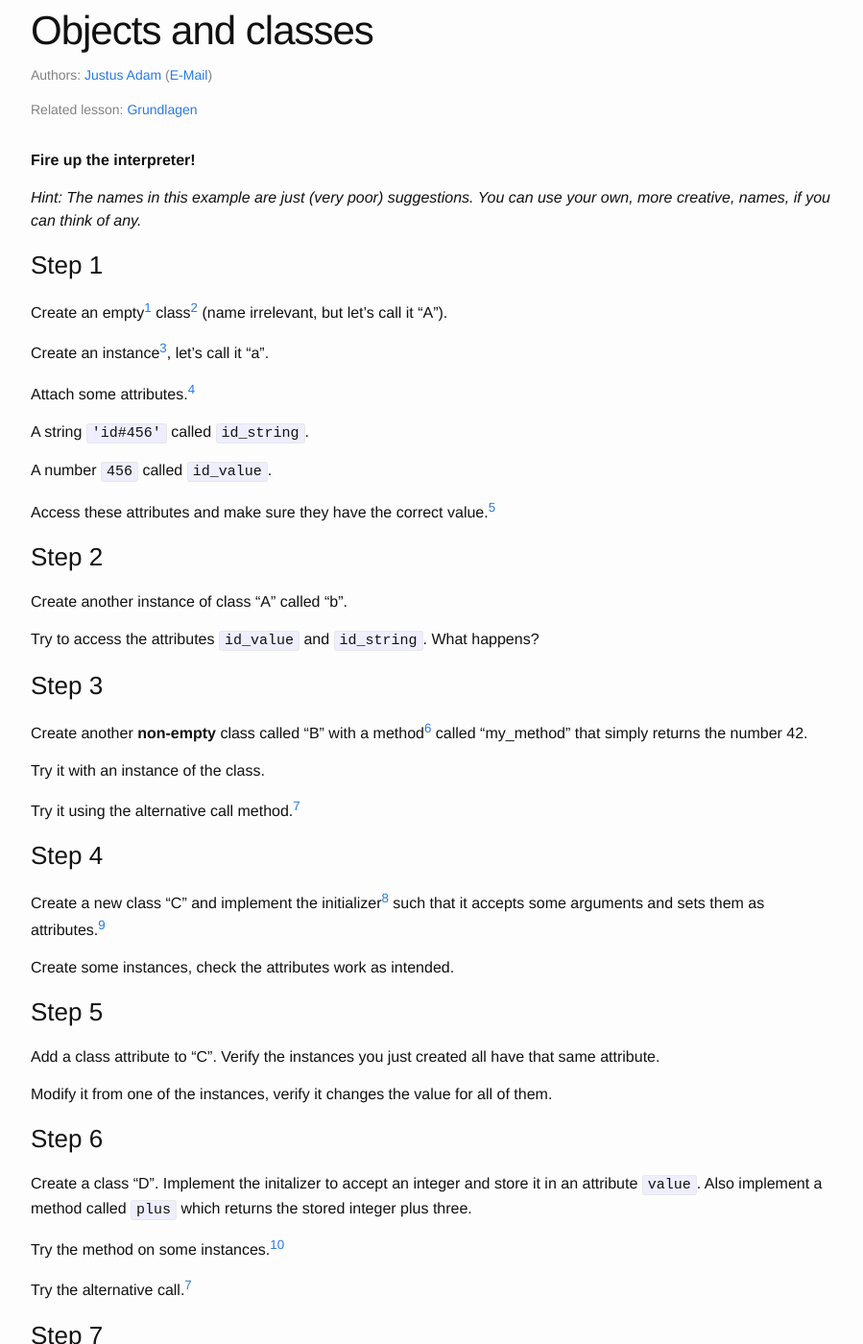
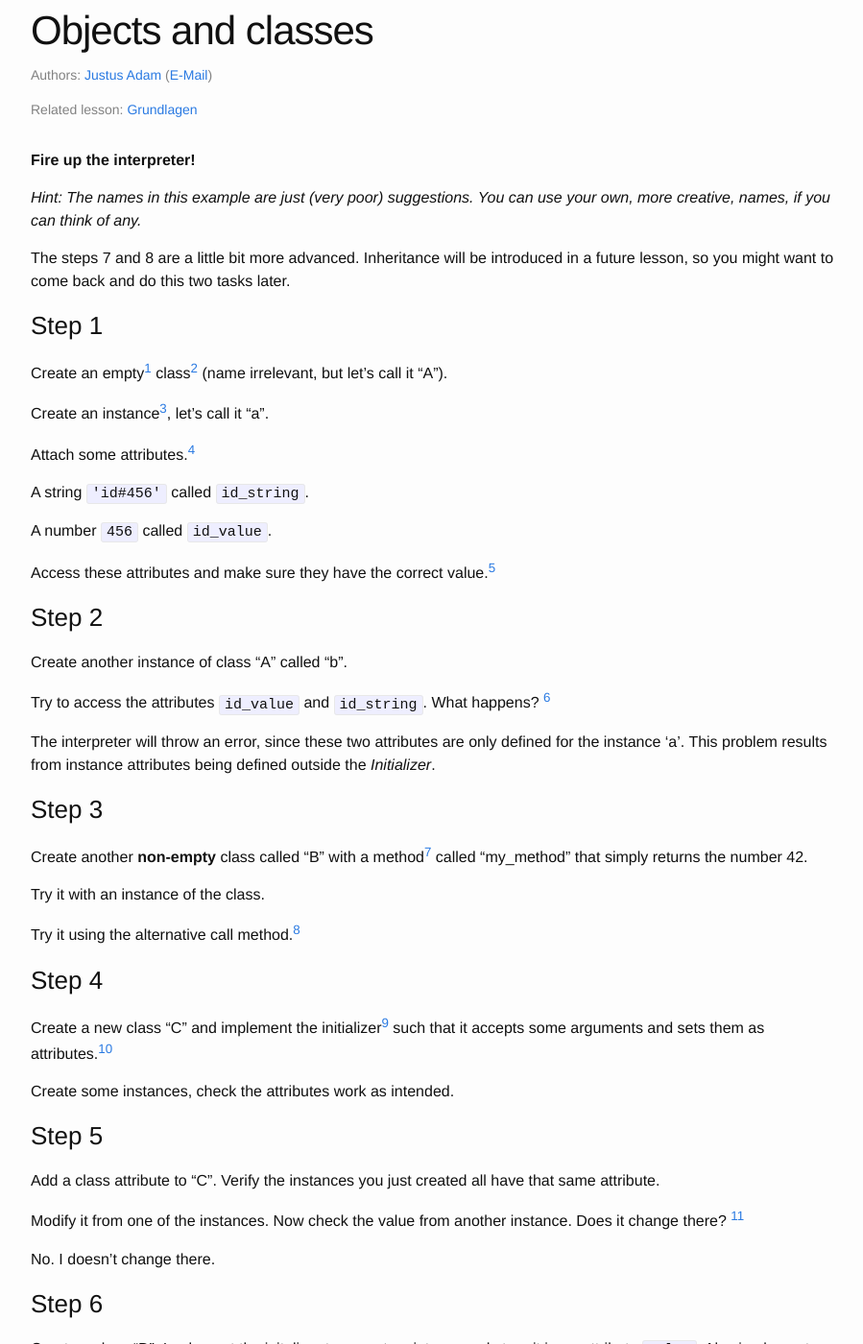
Before and after one commit to fsr/python-lessons, a Jekyll site: the page built from _exercises/oo-prog.md, in a window 1280 px wide and 1400 px high, scrolled down 199 px. Shown: the whole window at 96% size, without its empty margins (188-1087 px from the left). Built offline with Jekyll 4.4.1, drawn with Linux system fonts in a browser that asks for light colours.

Commit message:
add hints and corrected step 5.

```diff
--- a/_exercises/oo-prog.md
+++ b/_exercises/oo-prog.md
@@ -9,6 +9,8 @@ lesson: 2
 __Fire up the interpreter!__
 
 *Hint: The names in this example are just (very poor) suggestions. You can use your own, more creative, names, if you can think of any.*
+
+The steps 7 and 8 are a little bit more advanced. Inheritance will be introduced in a future lesson, so you might want to come back and do this two tasks later.
 
 ### Step 1
 
@@ -43,7 +45,10 @@ Access these attributes and make sure they have the correct value.[^access_attr]
 
 Create another instance of class "A" called "b".
 
-Try to access the attributes `id_value` and `id_string`. What happens?
+Try to access the attributes `id_value` and `id_string`. What happens? [^err]
+
+[^err]:
+  The interpreter will throw an error, since these two attributes are only defined for the instance 'a'. This problem results from instance attributes being defined outside the *Initializer*.
 
 ### Step 3
 
@@ -81,7 +86,10 @@ Create some instances, check the attributes work as intended.
 
 Add a class attribute to "C". Verify the instances you just created all have that same attribute.
 
-Modify it from one of the instances, verify it changes the value for all of them.
+Modify it from one of the instances. Now check the value from another instance. Does it change there? [^no]
+
+[^no]:
+  No. I doesn't change there.
 
 ### Step 6
 
@@ -94,7 +102,7 @@ Try the method on some instances.[^anon_class]
 
 Try the alternative call.[^alt_call]
 
-### Step 7
+### *Step 7*
 
 Create a class inheriting from "D", called "DChild"[^super] that accepts another integer and stores it. Overload the `plus` method to return the sum of the two integers.
 
@@ -102,7 +110,7 @@ Create a class inheriting from "D", called "DChild"[^super] that accepts another
     You'll need to call the parent class constructor using `super().__init__(params)`.
 
 
-### Step 8
+### *Step 8*
 
 Play around with inheritance.[^super2]
 
```
